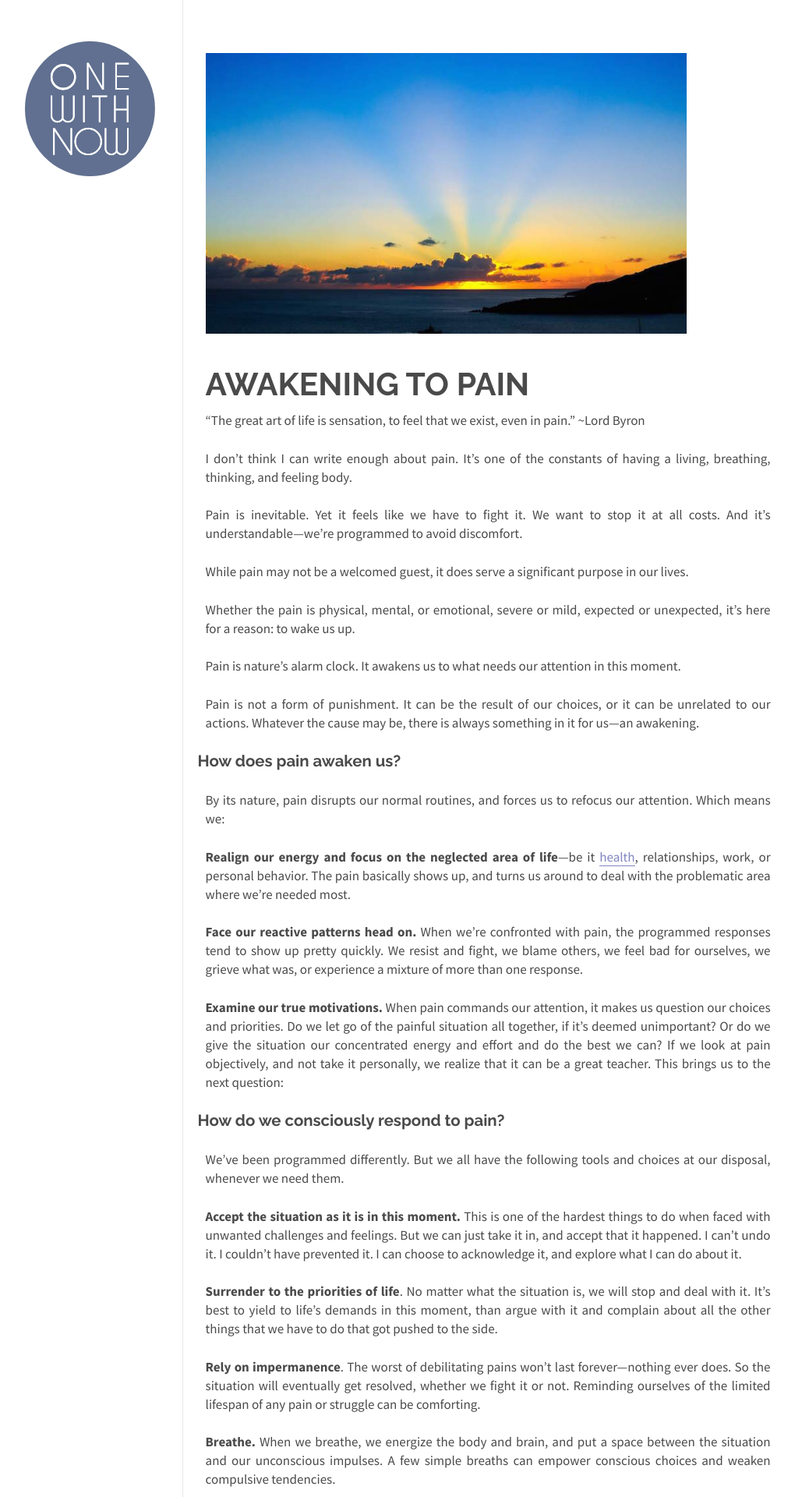
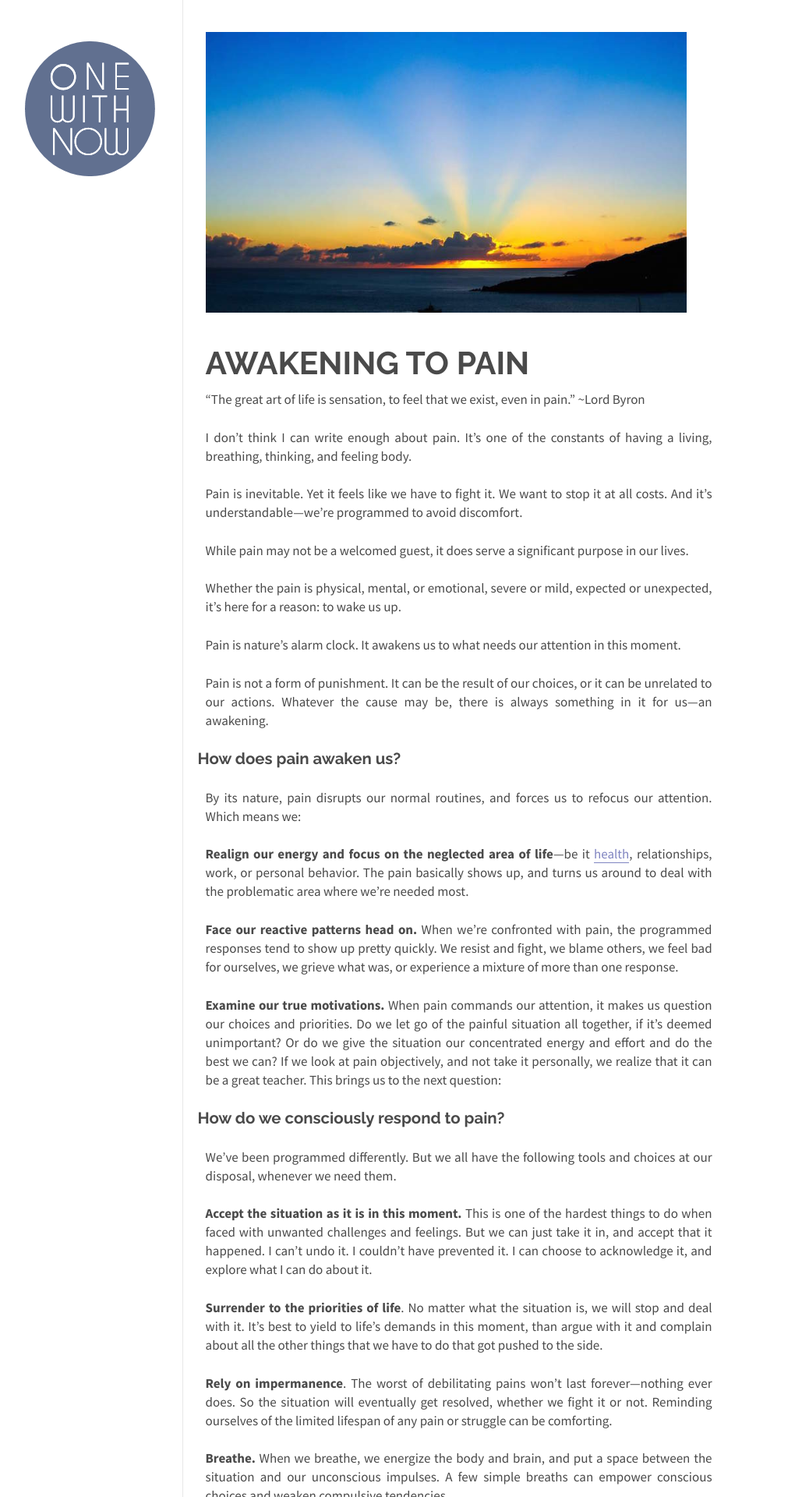
Before and after one commit to onewithnow/onewithnow.github.io, a Jekyll site: the page built from index.html, in a window 1280 px wide. Shown: the top 1920 px of the page at 78% size, without its empty margins (124-1144 px from the left). Built offline with Jekyll 4.4.1, drawn with Linux system fonts in a browser that asks for light colours; Markdown is read by kramdown in place of the engine named in the settings.

Commit message:
Max width of images & post

```diff
--- a/css/main.css
+++ b/css/main.css
@@ -131,7 +131,7 @@ a:hover {
 #cover-photo-container {
 max-width: 650px;
 display: block;
-margin-top: 5em;
+margin-top: 3em;
 }
 
 #info-container {
@@ -152,7 +152,7 @@ margin-top: 5em;
 
 .post {
   line-height: 24px;
-  max-width: 725px;
+  max-width: 650px;
   clear: both;
 }
 
```
